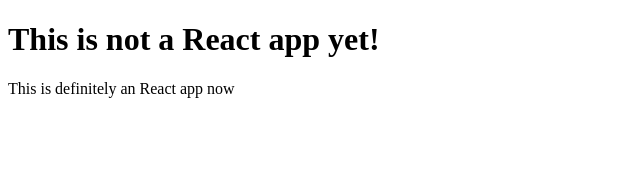
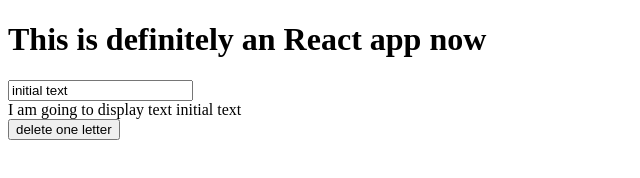
Before and after one commit to superdtx/react-todo-list, a React app: page / in a window 1280 px wide. Shown: the whole page, without its empty margins (0-640 px from the left). Built offline with nearby package versions, Linux system fonts and the light colour scheme.

Commit message:
add more components and function

```diff
--- a/client/index.html
+++ b/client/index.html
@@ -5,7 +5,6 @@
   <title>React Todo List</title>
 </head>
 <body>
-  <h1>This is not a React app yet!</h1>
   <div id="app"></div>
   <script src="bundle.js"></script>
 </body>
--- a/components/App.js
+++ b/components/App.js
@@ -1,8 +1,14 @@
 import React, { Component } from 'react';
+import TextInput from './TextInput';
 
 class App extends Component {
 	render() {
-		return <div>This is definitely an React app now</div>
+		return (
+			<div>
+				<h1>This is definitely an React app now</h1>
+				<TextInput/>
+			</div>
+		);
 	}
 }
 
--- /dev/null
+++ b/components/TextDisplay.js
@@ -0,0 +1,19 @@
+import React, { Component } from 'react';
+
+class TextDisplay extends Component {
+
+	handleClick(){
+		this.props.deleteLetter()
+	}
+
+	render() {
+		return (
+			<div>
+				<div>I am going to display text {this.props.text}</div>
+				<button onClick={this.handleClick.bind(this)}>delete one letter</button>
+			</div>
+		)
+	}
+}
+
+export default TextDisplay;
--- /dev/null
+++ b/components/TextInput.js
@@ -0,0 +1,40 @@
+import React, { Component } from 'react';
+import TextDisplay from './TextDisplay'
+
+class TextInput extends Component {
+
+	constructor(props, context) {
+		super(props, context);
+		this.state = {
+			inputText: 'initial text'
+		}
+	}
+
+	handleChange(event){
+		this.setState({
+			inputText: event.target.value
+		})
+	}
+
+	deleteLetter(){
+		this.setState({
+			inputText: this.state.inputText.substring(0, this.state.inputText.length - 1)
+		})
+	}
+
+	render() {
+		return (
+			<div>
+				<input
+					type='text'
+					placeholder='This is going to be text'
+					value={this.state.inputText}
+					onChange={this.handleChange.bind(this)}
+				/>
+				<TextDisplay text={this.state.inputText} deleteLetter={this.deleteLetter.bind(this)}/>
+			</div>
+		)
+	}
+}
+
+export default TextInput;
```
